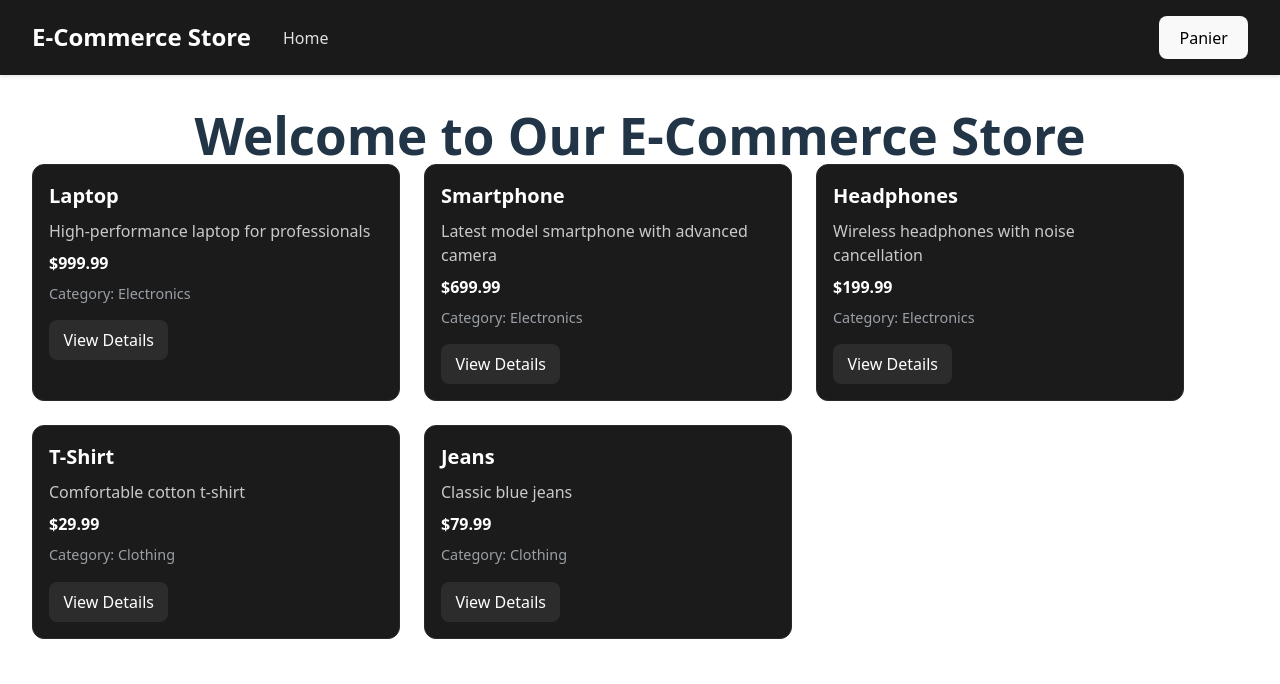
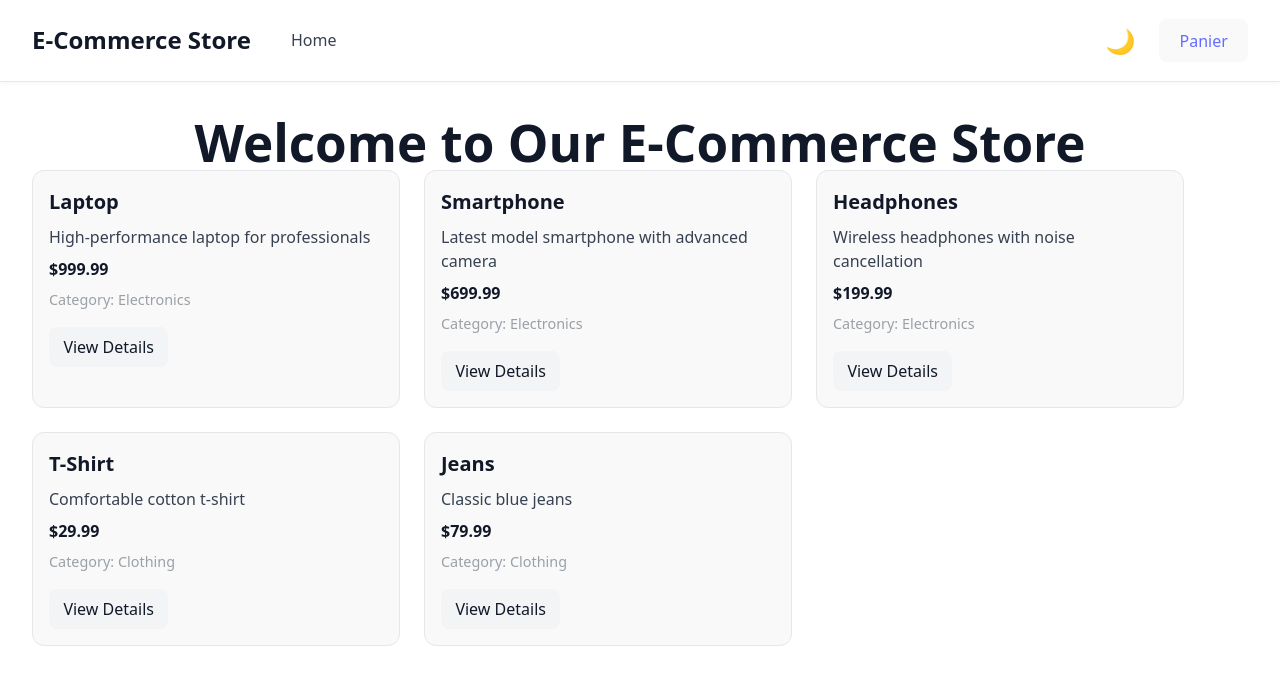
Before and after one commit to godafflig/ecommerce, a React (Vite) app: page / in a window 1280 px wide. Shown: the top 684 px of the page. Built offline with nearby package versions, Linux system fonts and the light colour scheme.

Commit message:
Implement theme context and styling; add theme toggle to Navbar

```diff
--- a/src/App.css
+++ b/src/App.css
@@ -4,17 +4,22 @@
   margin: 0;
   padding: 0;
   text-align: center;
+  background-color: var(--color-bg-primary);
+  color: var(--color-text-primary);
 }
 
 .home-page {
   width: 100%;
   display: flex;
   flex-direction: column;
+  background-color: var(--color-bg-primary);
+  color: var(--color-text-primary);
 }
 
 .home-page > h1 {
   padding: 2rem 2rem 0 2rem;
   margin: 0;
+  color: var(--color-text-primary);
 }
 
 .home-page > .products-grid {
--- a/src/app/components/organisms/Navbar.css
+++ b/src/app/components/organisms/Navbar.css
@@ -3,8 +3,9 @@
   justify-content: space-between;
   align-items: center;
   padding: 1rem 2rem;
-  background-color: #1a1a1a;
-  box-shadow: 0 2px 4px rgba(0, 0, 0, 0.1);
+  background-color: var(--color-bg-primary);
+  border-bottom: 1px solid var(--color-border);
+  box-shadow: 0 2px 4px var(--color-shadow);
   width: 100%;
   box-sizing: border-box;
 }
@@ -19,7 +20,7 @@
   font-size: 1.5rem;
   font-weight: bold;
   margin: 0;
-  color: #ffffff;
+  color: var(--color-text-primary);
 }
 
 .navbar__links {
@@ -32,16 +33,38 @@
 
 .navbar__links li a {
   text-decoration: none;
-  color: #e0e0e0;
+  color: var(--color-text-secondary);
   font-weight: 500;
-  transition: color 0.2s ease;
+  transition: color 0.2s ease, background-color 0.2s ease;
+  padding: 0.25rem 0.5rem;
+  border-radius: 6px;
 }
 
 .navbar__links li a:hover {
-  color: #646cff;
+  color: var(--color-accent);
+  background-color: var(--color-hover-bg);
 }
 
 .navbar__panier {
   display: flex;
   align-items: center;
+  gap: 1rem;
 }
+
+.theme-toggle {
+  background: none;
+  border: none;
+  cursor: pointer;
+  font-size: 1.5rem;
+  padding: 0.5rem;
+  border-radius: 50%;
+  display: flex;
+  align-items: center;
+  justify-content: center;
+  transition: background-color 0.2s ease;
+  color: var(--color-text-primary);
+}
+
+.theme-toggle:hover {
+  background-color: var(--color-hover-bg);
+}
--- a/src/app/components/organisms/Navbar.tsx
+++ b/src/app/components/organisms/Navbar.tsx
@@ -1,7 +1,9 @@
 import { Button } from "../atoms/Button";
+import { useTheme } from "../../theme/ThemeContext";
 import "./Navbar.css";
 
 export function Navbar() {
+    const { theme, toggleTheme } = useTheme();
 
     return (
         <nav className="navbar">
@@ -12,7 +14,14 @@ export function Navbar() {
                 </ul>
             </div>
             <div className="navbar__panier">
-                <Button variant="primary">Panier</Button>
+                <button
+                    className="theme-toggle"
+                    onClick={toggleTheme}
+                    title={`Passer au thème ${theme === 'light' ? 'sombre' : 'clair'}`}
+                >
+                    {theme === 'light' ? '🌙' : '☀️'}
+                </button>
+                <Button variant="primary" ><a href="/panier">Panier</a></Button>
             </div>
 
         </nav>
--- a/src/app/components/organisms/ProductCard.css
+++ b/src/app/components/organisms/ProductCard.css
@@ -3,33 +3,38 @@
     flex-direction: column;
     gap: 0.5rem;
     padding: 1rem;
-    border: 1px solid #2a2a2a;
+    border: 1px solid var(--color-border);
     border-radius: 12px;
-    background: #1b1b1b;
+    background: var(--color-bg-secondary);
     text-align: left;
+    transition: background-color 0.3s, border-color 0.3s, box-shadow 0.3s;
+}
+
+.product-card:hover {
+    box-shadow: 0 4px 12px var(--color-shadow);
 }
 
 .product-card h2 {
     margin: 0;
     font-size: 1.25rem;
-    color: #ffffff;
+    color: var(--color-text-primary);
 }
 
 .product-card .description {
     margin: 0;
-    color: #c9c9c9;
+    color: var(--color-text-secondary);
 }
 
 .product-card .price {
     margin: 0;
     font-weight: 600;
-    color: #ffffff;
+    color: var(--color-text-primary);
 }
 
 .product-card .category {
     margin: 0;
     font-size: 0.9rem;
-    color: #9aa0a6;
+    color: var(--color-text-tertiary);
 }
 
 .product-card .view-btn {
@@ -38,13 +43,13 @@
     margin-top: 0.5rem;
     padding: 0.5rem 0.9rem;
     border-radius: 8px;
-    background: #2c2c2c;
-    color: #ffffff;
+    background: var(--color-hover-bg);
+    color: var(--color-text-primary);
     text-decoration: none;
     transition: background 0.2s ease, color 0.2s ease;
 }
 
 .product-card .view-btn:hover {
-    background: #3b3b3b;
-    color: #ffffff;
+    background: var(--color-accent);
+    color: var(--color-bg-primary);
 }
--- a/src/app/routes.tsx
+++ b/src/app/routes.tsx
@@ -1,6 +1,7 @@
 import { createBrowserRouter } from "react-router-dom";
 import { ProductPage } from "./pages/ProductPage";
 import { HomePage } from "./pages/HomePage";
+import { Cart } from "./pages/Cart";
 
 export const router = createBrowserRouter([
     {
@@ -11,4 +12,8 @@ export const router = createBrowserRouter([
         path: "/product/:productId",
         element: <ProductPage />,
     },
+    {
+        path: "/panier",
+        element: <Cart />,
+    }
 ]);
--- /dev/null
+++ b/src/app/theme/ThemeContext.tsx
@@ -0,0 +1,43 @@
+import { createContext, useContext, useState, ReactNode, useEffect } from 'react';
+
+type Theme = 'light' | 'dark';
+
+interface ThemeContextType {
+  theme: Theme;
+  toggleTheme: () => void;
+}
+
+const ThemeContext = createContext<ThemeContextType | undefined>(undefined);
+
+export function ThemeProvider({ children }: { children: ReactNode }) {
+  const [theme, setTheme] = useState<Theme>(() => {
+    // Récupère le thème sauvegardé ou utilise la préférence système
+    const saved = localStorage.getItem('theme') as Theme | null;
+    if (saved) return saved;
+
+    return window.matchMedia('(prefers-color-scheme: dark)').matches ? 'dark' : 'light';
+  });
+
+  useEffect(() => {
+    localStorage.setItem('theme', theme);
+    document.documentElement.setAttribute('data-theme', theme);
+  }, [theme]);
+
+  const toggleTheme = () => {
+    setTheme(prev => prev === 'light' ? 'dark' : 'light');
+  };
+
+  return (
+    <ThemeContext.Provider value={{ theme, toggleTheme }}>
+      {children}
+    </ThemeContext.Provider>
+  );
+}
+
+export function useTheme() {
+  const context = useContext(ThemeContext);
+  if (context === undefined) {
+    throw new Error('useTheme must be used within a ThemeProvider');
+  }
+  return context;
+}
--- a/src/index.css
+++ b/src/index.css
@@ -1,67 +1,2 @@
-:root {
-  font-family: system-ui, Avenir, Helvetica, Arial, sans-serif;
-  line-height: 1.5;
-  font-weight: 400;
-
-  color-scheme: light dark;
-  color: rgba(255, 255, 255, 0.87);
-  background-color: #242424;
-
-  font-synthesis: none;
-  text-rendering: optimizeLegibility;
-  -webkit-font-smoothing: antialiased;
-  -moz-osx-font-smoothing: grayscale;
-}
-
-a {
-  font-weight: 500;
-  color: #646cff;
-  text-decoration: inherit;
-}
-a:hover {
-  color: #535bf2;
-}
-
-body {
-  margin: 0;
-  min-width: 320px;
-  min-height: 100vh;
-  width: 100%;
-}
-
-h1 {
-  font-size: 3.2em;
-  line-height: 1.1;
-}
-
-button {
-  border-radius: 8px;
-  border: 1px solid transparent;
-  padding: 0.6em 1.2em;
-  font-size: 1em;
-  font-weight: 500;
-  font-family: inherit;
-  background-color: #1a1a1a;
-  cursor: pointer;
-  transition: border-color 0.25s;
-}
-button:hover {
-  border-color: #646cff;
-}
-button:focus,
-button:focus-visible {
-  outline: 4px auto -webkit-focus-ring-color;
-}
-
-@media (prefers-color-scheme: light) {
-  :root {
-    color: #213547;
-    background-color: #ffffff;
-  }
-  a:hover {
-    color: #747bff;
-  }
-  button {
-    background-color: #f9f9f9;
-  }
-}
+/* Import theme variables */
+@import './theme.css';
--- a/src/main.tsx
+++ b/src/main.tsx
@@ -1,5 +1,6 @@
 import { StrictMode } from 'react'
 import { createRoot } from 'react-dom/client'
+import './theme.css'
 import './index.css'
 import {App} from './App.tsx'
 
--- /dev/null
+++ b/src/theme.css
@@ -0,0 +1,91 @@
+/* Theme variables */
+:root,
+[data-theme="light"] {
+  --color-bg-primary: #ffffff;
+  --color-bg-secondary: #f9f9f9;
+  --color-bg-tertiary: #f3f4f6;
+  --color-border: #e5e7eb;
+  --color-text-primary: #111827;
+  --color-text-secondary: #374151;
+  --color-text-tertiary: #9aa0a6;
+  --color-shadow: rgba(0, 0, 0, 0.03);
+  --color-hover-bg: #f3f4f6;
+  --color-accent: #646cff;
+  --color-accent-hover: #535bf2;
+}
+
+[data-theme="dark"] {
+  --color-bg-primary: #1a1a1a;
+  --color-bg-secondary: #1b1b1b;
+  --color-bg-tertiary: #2a2a2a;
+  --color-border: #2a2a2a;
+  --color-text-primary: #ffffff;
+  --color-text-secondary: #e0e0e0;
+  --color-text-tertiary: #9aa0a6;
+  --color-shadow: rgba(0, 0, 0, 0.3);
+  --color-hover-bg: #3b3b3b;
+  --color-accent: #646cff;
+  --color-accent-hover: #7c8bff;
+}
+
+/* Global styles */
+:root {
+  font-family: system-ui, Avenir, Helvetica, Arial, sans-serif;
+  line-height: 1.5;
+  font-weight: 400;
+  color-scheme: light dark;
+  color: var(--color-text-primary);
+  background-color: var(--color-bg-primary);
+  font-synthesis: none;
+  text-rendering: optimizeLegibility;
+  -webkit-font-smoothing: antialiased;
+  -moz-osx-font-smoothing: grayscale;
+  transition: background-color 0.3s, color 0.3s;
+}
+
+a {
+  font-weight: 500;
+  color: var(--color-accent);
+  text-decoration: inherit;
+}
+
+a:hover {
+  color: var(--color-accent-hover);
+}
+
+body {
+  margin: 0;
+  min-width: 320px;
+  min-height: 100vh;
+  width: 100%;
+  background-color: var(--color-bg-primary);
+  color: var(--color-text-primary);
+}
+
+h1 {
+  font-size: 3.2em;
+  line-height: 1.1;
+}
+
+button {
+  border-radius: 8px;
+  border: 1px solid transparent;
+  padding: 0.6em 1.2em;
+  font-size: 1em;
+  font-weight: 500;
+  font-family: inherit;
+  background-color: var(--color-bg-secondary);
+  color: var(--color-text-primary);
+  cursor: pointer;
+  transition: border-color 0.25s, background-color 0.25s;
+}
+
+button:hover {
+  border-color: var(--color-accent);
+  background-color: var(--color-hover-bg);
+}
+
+button:focus,
+button:focus-visible {
+  outline: 4px auto -webkit-focus-ring-color;
+}
```
Also changed, not shown: src/App.tsx (+6 -3 lines).
